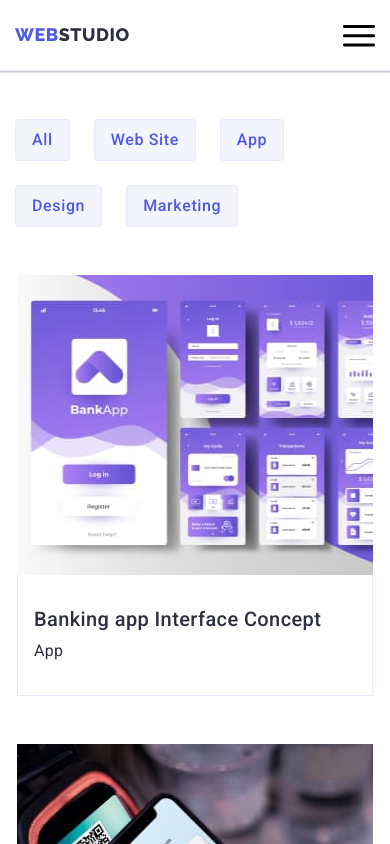
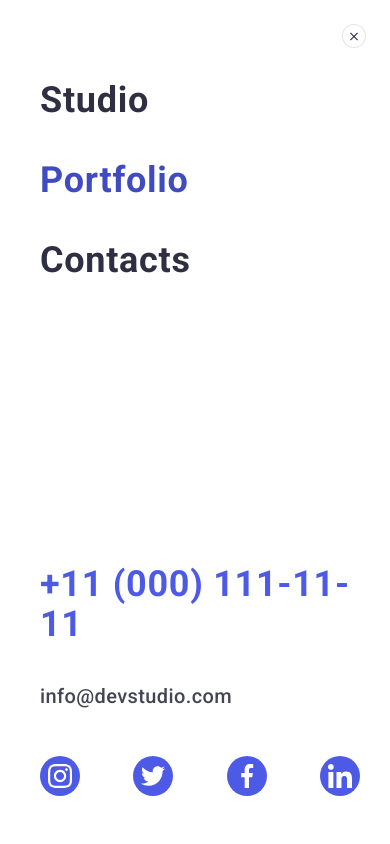
Before and after one commit to Luciiiel/goit-markup-hw-07, a plain HTML site: page portfolio.html in a window 390 px wide. Both pictures are taken after a click on the button 359 px from the left and 36 px from the top of the page. Shown: the top 844 px of the page. Drawn offline with nearby package versions, Linux system fonts and the light colour scheme.

Commit message:
add mobile-menu.js

```diff
--- a/index.html
+++ b/index.html
@@ -636,11 +636,10 @@
       </div>
     </footer>
     <script
-      defer
       src="https://cdnjs.cloudflare.com/ajax/libs/body-scroll-lock/3.1.5/bodyScrollLock.min.js"
       integrity="sha512-HowizSDbQl7UPEAsPnvJHlQsnBmU2YMrv7KkTBulTLEGz9chfBoWYyZJL+MUO6p/yBuuMO/8jI7O29YRZ2uBlA=="
       crossorigin="anonymous"></script>
-    <script defer src="/js/mobile-menu.js"></script>
-    <script defer src="./js/modal.js"></script>
+    <script src="/js/mobile-menu.js"></script>
+    <script src="./js/modal.js"></script>
   </body>
 </html>
--- /dev/null
+++ b/js/mobile-menu.js
@@ -0,0 +1,28 @@
+(() => {
+  const mobileMenu = document.querySelector('.js-menu-container');
+  const openMenuBtn = document.querySelector('.js-open-menu');
+  const closeMenuBtn = document.querySelector('.js-close-menu');
+
+  const toggleMenu = () => {
+    const isMenuOpen =
+      openMenuBtn.getAttribute('aria-expanded') === 'true' || false;
+    openMenuBtn.setAttribute('aria-expanded', !isMenuOpen);
+    mobileMenu.classList.toggle('is-open');
+
+    const scrollLockMethod = !isMenuOpen
+      ? 'disableBodyScroll'
+      : 'enableBodyScroll';
+    bodyScrollLock[scrollLockMethod](document.body);
+  };
+
+  openMenuBtn.addEventListener('click', toggleMenu);
+  closeMenuBtn.addEventListener('click', toggleMenu);
+
+  // Close the mobile menu on wider screens if the device orientation changes
+  window.matchMedia('(min-width: 768px)').addEventListener('change', e => {
+    if (!e.matches) return;
+    mobileMenu.classList.remove('is-open');
+    openMenuBtn.setAttribute('aria-expanded', false);
+    bodyScrollLock.enableBodyScroll(document.body);
+  });
+})();
```
